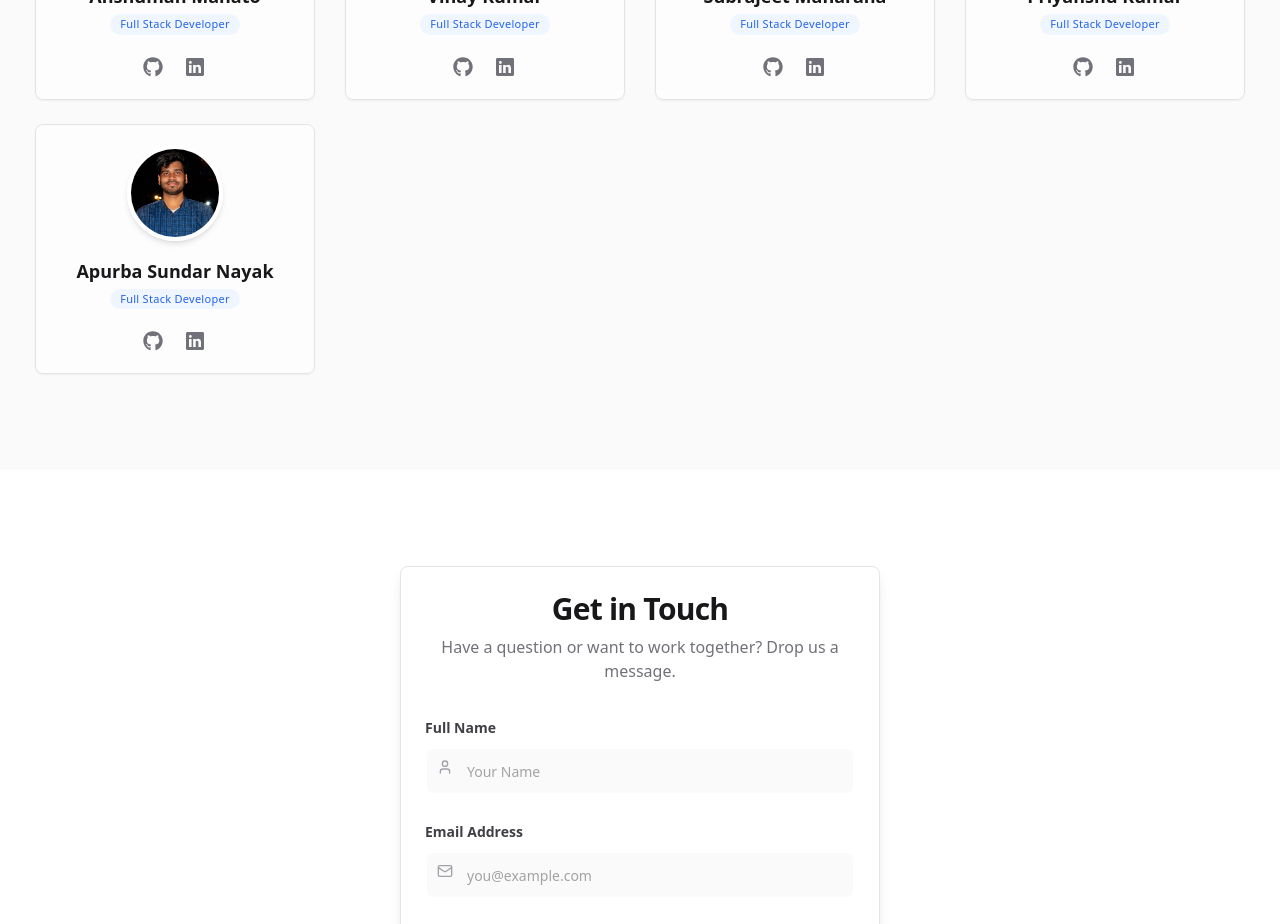
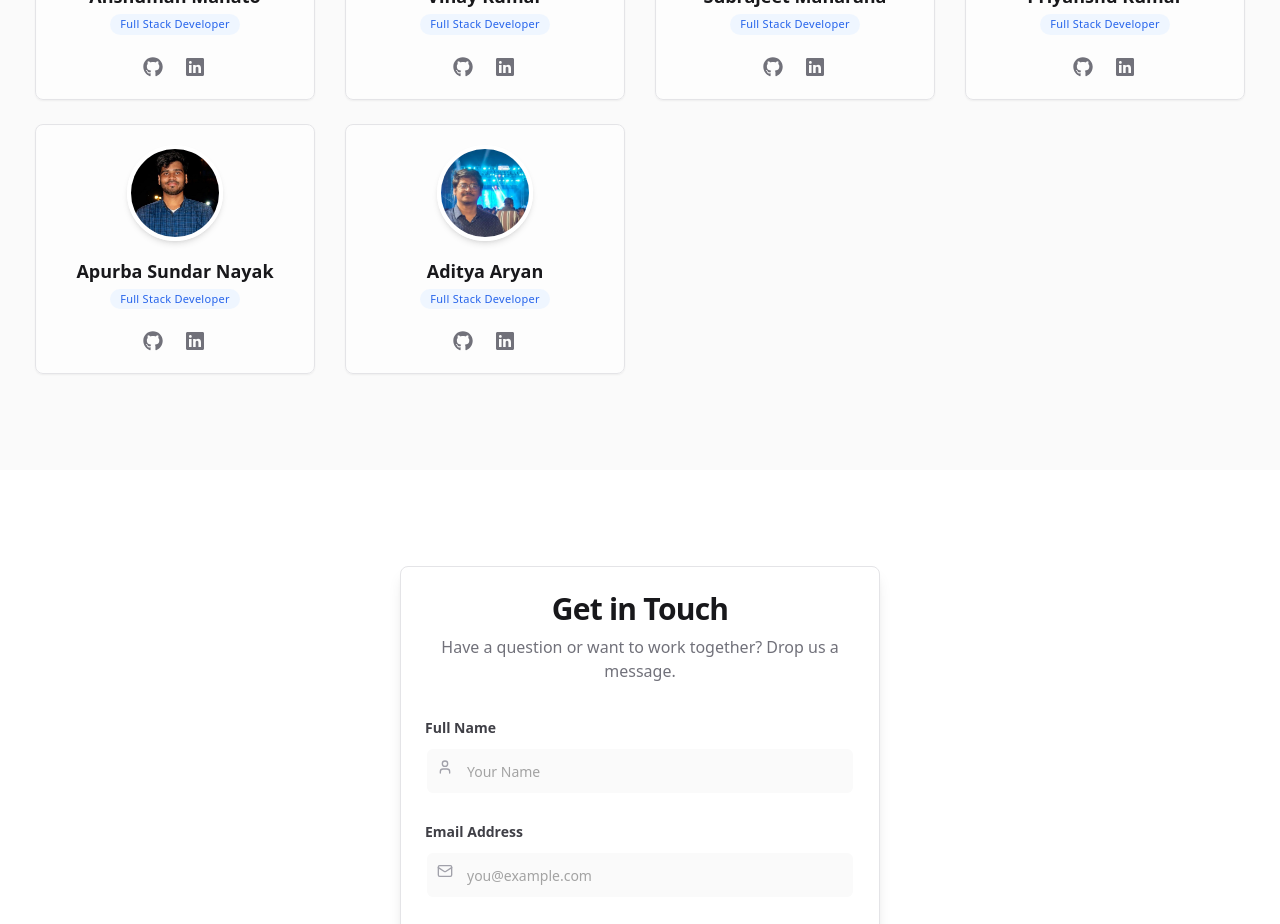
Before and after one commit to kibeno7/MRP-Client, a Next.js app: page / in a window 1280 px wide. Shown: the part 2180-3104 px from the top of the page. Built offline with nearby package versions, Linux system fonts and the light colour scheme; a web font is replaced by a local one.

Commit message:
Add Aditya Aryan to Team Members

```diff
--- a/components/custom/TeamMembers.tsx
+++ b/components/custom/TeamMembers.tsx
@@ -47,6 +47,14 @@ const teamMembers = [
     github: "https://github.com/kibeno7",
     linkedin: "https://www.linkedin.com/in/apurba007/",
     imgSource: "/images/team/apurba.jpg",
+  },
+  {
+    id: 6,
+    name: "Aditya Aryan",
+    role: "Full Stack Developer",
+    github: "https://github.com/AdityaAryan-1408",
+    linkedin: "https://www.linkedin.com/in/aryanaditya1408/",
+    imgSource: "/images/team/aditya-aryan.jpeg",
   },
 ];
 
```
Also changed, not shown: public/images/team/aditya-aryan.jpeg (added).
